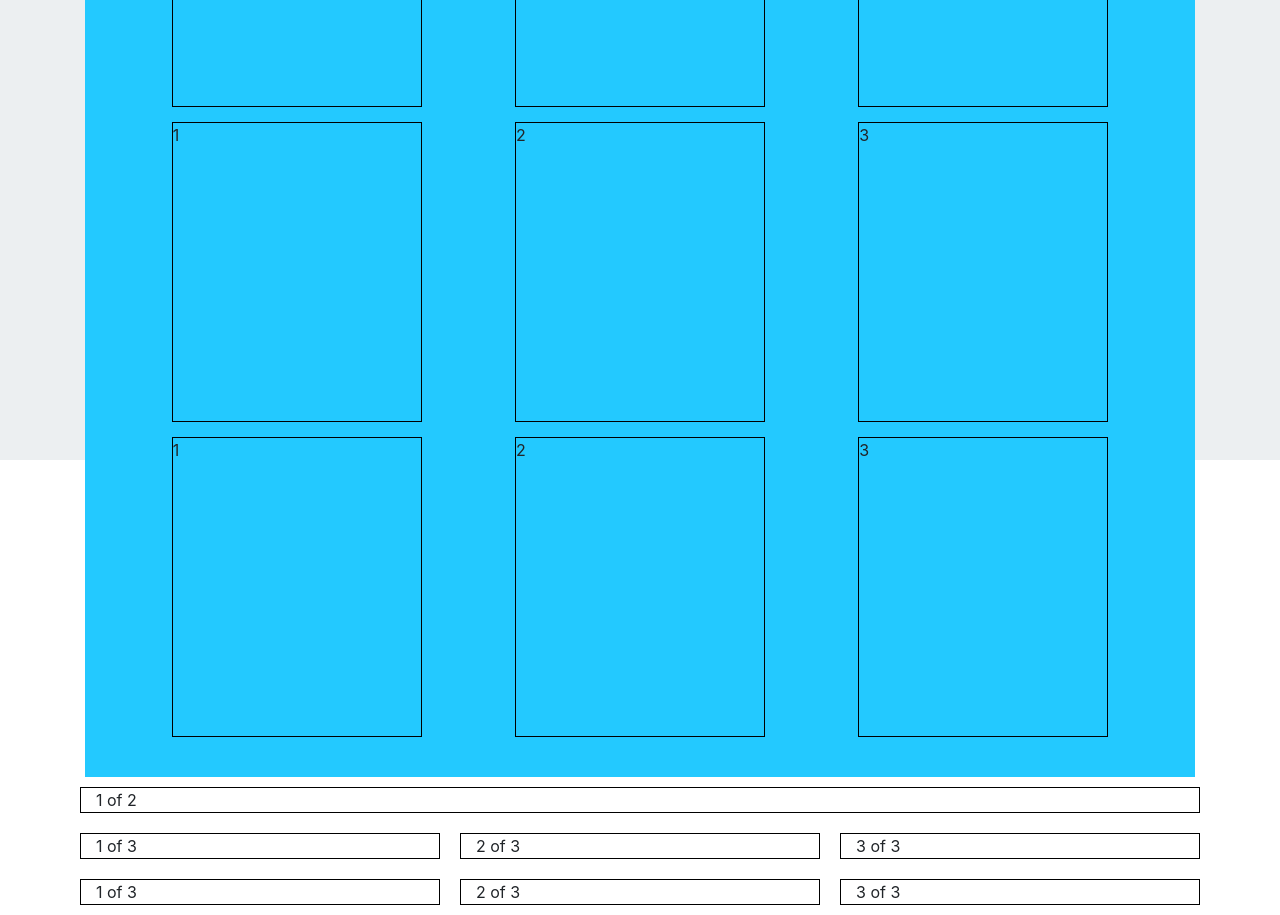
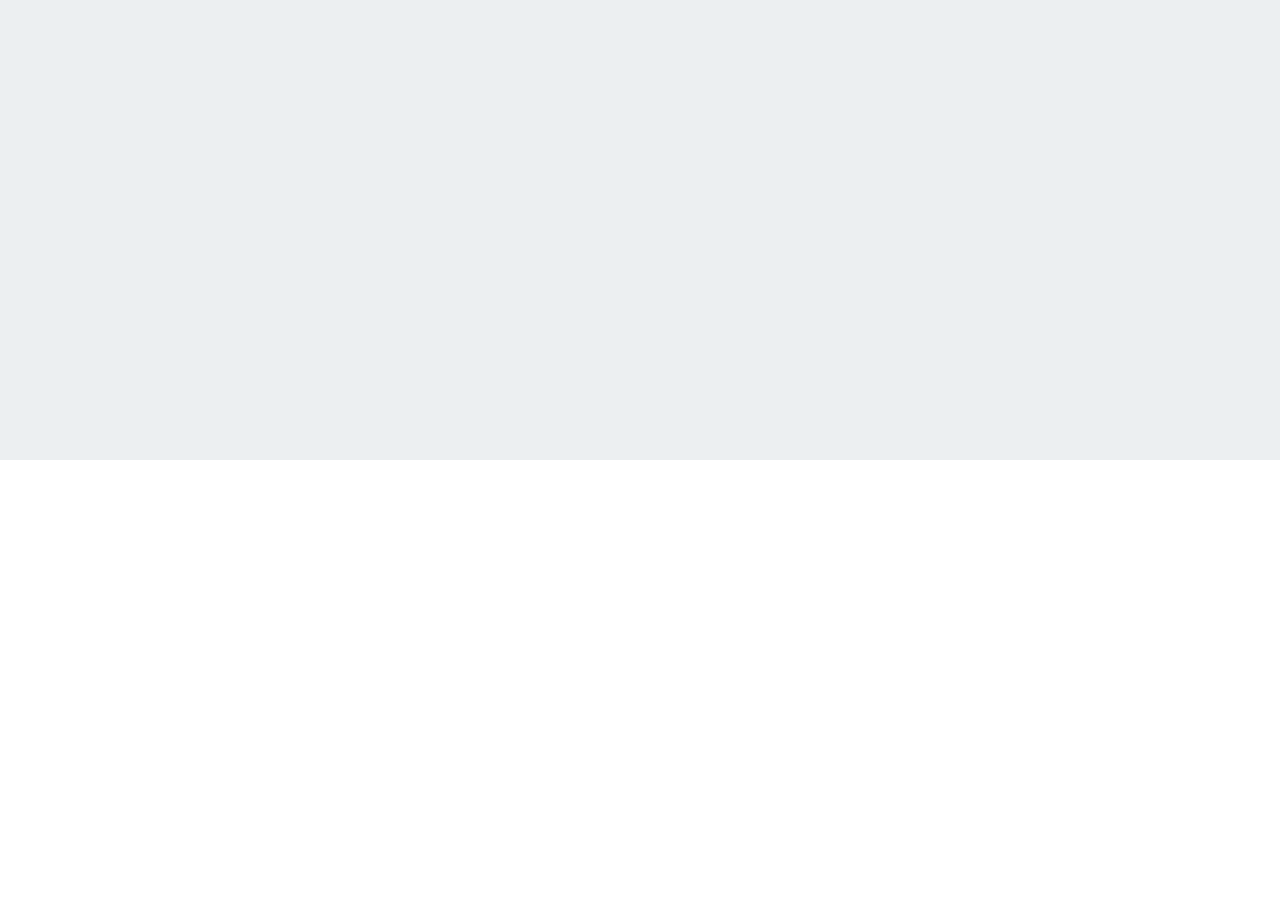
Before and after one commit to TheWicha/React-Responsive-StyledComponents, a React (Create React App) app: page / in a window 1280 px wide. Shown: the part 340-1255 px from the top of the page. After the commit the page ends 800 px from the top, so only its background shows below. Built offline with nearby package versions, Linux system fonts and the light colour scheme.

Commit message:
Code cleaning move hero to its own Component

```diff
--- a/src/components/Main.tsx
+++ b/src/components/Main.tsx
@@ -1,32 +1,13 @@
 import React from "react";
-import styled from "styled-components";
-import { Container, Row, Col } from "react-bootstrap";
+import { Container } from "react-bootstrap";
 import Navbar from './Navbar'
-import Hero from './Hero'
 
-const StyledCol = styled(Col)`
-    border: 1px solid black;
-    margin: 10px;
-`;
+
 
 const Main: React.FC = () => {
   return (
-      <Container>
+      <Container fluid style={{padding:'0'}}>
           <Navbar />
-          <Hero />
-        <Row>
-          <StyledCol>1 of 2</StyledCol>
-        </Row>
-        <Row>
-          <StyledCol>1 of 3</StyledCol>
-          <StyledCol>2 of 3</StyledCol>
-          <StyledCol>3 of 3</StyledCol>
-        </Row>
-        <Row>
-          <StyledCol>1 of 3</StyledCol>
-          <StyledCol>2 of 3</StyledCol>
-          <StyledCol>3 of 3</StyledCol>
-        </Row>
       </Container>
   );
 };
```
